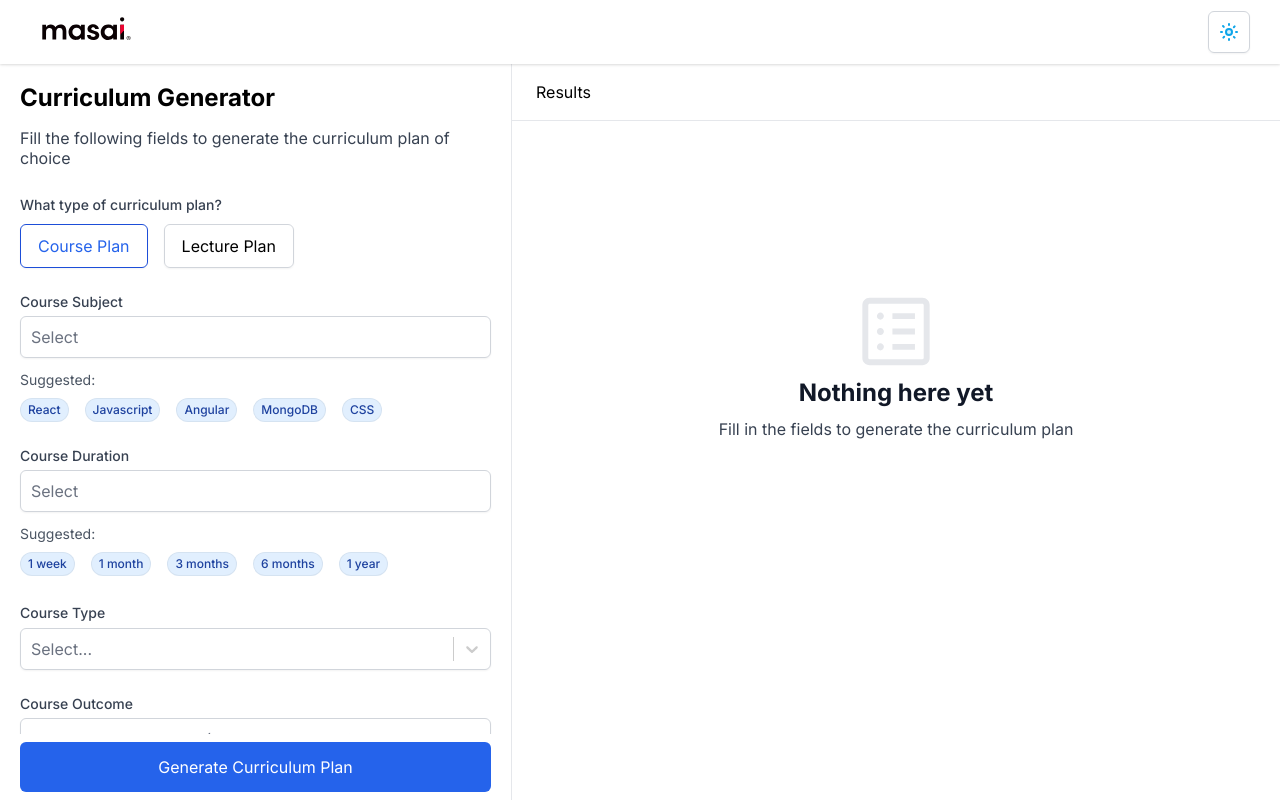
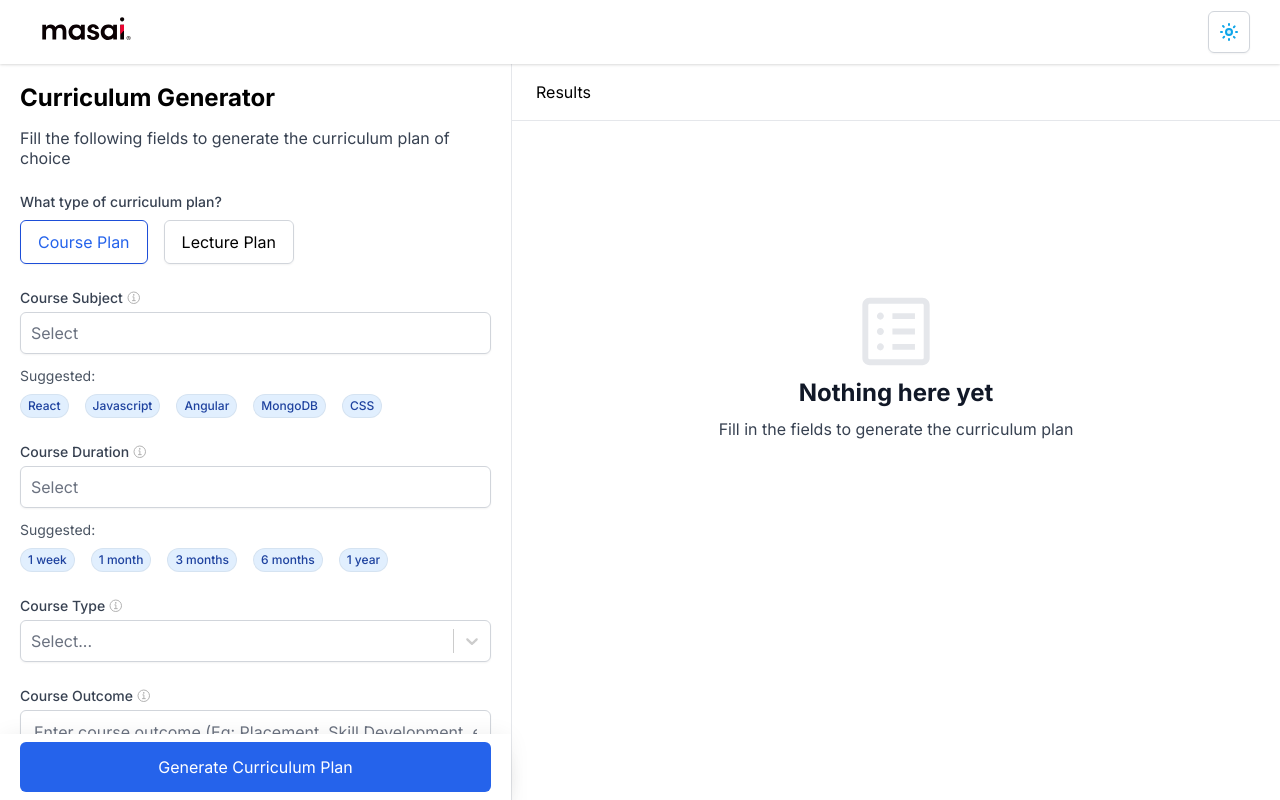
Before and after one commit to DeveshGoyal26/hackathon-project, a Next.js app: page / in a window 1280 px wide. Built offline with nearby package versions, Linux system fonts and the light colour scheme.

Commit message:
Added changes

```diff
--- a/package.json
+++ b/package.json
@@ -9,7 +9,6 @@
     "lint": "next lint"
   },
   "dependencies": {
-    "@react-pdf/renderer": "^3.1.11",
     "@types/node": "20.2.5",
     "@types/react": "18.2.7",
     "@types/react-dom": "18.2.4",
--- a/src/components/ChipInput.tsx
+++ b/src/components/ChipInput.tsx
@@ -1,4 +1,5 @@
 import { ThemeContext } from "@/context/themeContext";
+import { Tooltip } from "flowbite-react";
 import React, {
   KeyboardEventHandler,
   useCallback,
@@ -24,7 +25,13 @@ const createOption = (label: string, value: string) => ({
 
 let selectedSuggestedOptions = 0;
 
-const ChipInput = ({ label, chipLabel, options, onChange }: any) => {
+const ChipInput = ({
+  tooltipInfo,
+  label,
+  chipLabel,
+  options,
+  onChange,
+}: any) => {
   const { isDarkMode }: { isDarkMode: boolean } = useContext(ThemeContext);
   const [filterData, setFilterData] = useState<any>(null);
   const [inputValue, setInputValue] = React.useState("");
@@ -118,10 +125,15 @@ const ChipInput = ({ label, chipLabel, options, onChange }: any) => {
     <>
       <div className="flex flex-col mt-[24px]">
         <label
-          className="text-sm leading-5 font-medium text-[#374151] dark:text-inherit"
+          className="text-sm flex items-center gap-[3px] leading-5 font-medium text-[#374151] dark:text-inherit"
           htmlFor="language"
         >
           {label ? label : "Label"}
+          {tooltipInfo && (
+            <Tooltip content={tooltipInfo} className="max-w-[300px]">
+              <img src="/img/chat/info.svg" alt="info" />
+            </Tooltip>
+          )}
         </label>
 
         <CreatableSelect
--- a/src/components/CoursePlanForm.tsx
+++ b/src/components/CoursePlanForm.tsx
@@ -2,12 +2,13 @@ import { ThemeContext } from "@/context/themeContext";
 import { axiosErrorHandler } from "@/util/error";
 import axios from "axios";
 import { Form, Formik } from "formik";
-import React, { useContext, useEffect } from "react";
+import React, { useContext } from "react";
 import { toast } from "react-toastify";
 import * as Yup from "yup";
 import ChipInput from "./ChipInput";
 import TabSelect from "./TabSelect";
-import CreatableSelect from "react-select";
+import CreatableSelect from "react-select/creatable";
+import { Tooltip } from "flowbite-react";
 
 const SignupSchema = Yup.object().shape({
   CourseSubject: Yup.string().required("Required"),
@@ -184,6 +185,7 @@ const CoursePlanForm = ({
                           .join(", ")
                       );
                     }}
+                    tooltipInfo="What is the subject of the course? (e.g., Python, JavaScript, Node.js, Spring Boot, SQL, MongoDB, Angular.js, etc.)"
                   />
                   {errors.CourseSubject && touched.CourseSubject ? (
                     <p className="text-[#d61e27] mt-[8px]">
@@ -208,6 +210,7 @@ const CoursePlanForm = ({
                           .join(", ")
                       );
                     }}
+                    tooltipInfo="How long is the course going to be? Please provide the duration in weeks or months."
                   />
                   {errors.CourseDuration && touched.CourseDuration ? (
                     <p className="text-[#d61e27] mt-[8px]">
@@ -218,10 +221,18 @@ const CoursePlanForm = ({
 
                 <div className="mt-[24px]">
                   <label
-                    className="text-sm leading-5 font-medium text-[#374151] dark:text-inherit"
+                    className="flex items-center gap-[3px] text-sm leading-5 font-medium text-[#374151] dark:text-inherit"
                     htmlFor="CourseType"
                   >
                     Course Type
+                    <Tooltip
+                      className="max-w-[300px]"
+                      content={
+                        "Is this course outcome-based (focused on specific results like placements or achieving a certain skill level) or experience-based (focused on enriching the learning journey and broad pedagogical exploration)?"
+                      }
+                    >
+                      <img src="/img/chat/info.svg" alt="info" />
+                    </Tooltip>
                   </label>
 
                   <CreatableSelect
@@ -276,8 +287,14 @@ const CoursePlanForm = ({
                         return {
                           ...provided,
                           "&:hover": {
-                            color: isDarkMode ? "black" : "white",
+                            color: isDarkMode ? "black" : "auto",
                           },
+                        };
+                      },
+                      singleValue: (provided: any) => {
+                        return {
+                          ...provided,
+                          color: "inherit",
                         };
                       },
                     }}
@@ -289,10 +306,18 @@ const CoursePlanForm = ({
 
                 <div className="mt-[24px] flex flex-col">
                   <label
-                    className="text-sm leading-5 font-medium text-[#374151] dark:text-inherit"
+                    className="flex items-center gap-[3px] text-sm leading-5 font-medium text-[#374151] dark:text-inherit"
                     htmlFor="CourseOutcome"
                   >
                     Course Outcome
+                    <Tooltip
+                      className="max-w-[300px]"
+                      content={
+                        "What specific outcomes do you expect from this course? (e.g., placements, skill development, preparation for a specific role, etc.)"
+                      }
+                    >
+                      <img src="/img/chat/info.svg" alt="info" />
+                    </Tooltip>
                   </label>
 
                   <input
@@ -314,10 +339,18 @@ const CoursePlanForm = ({
 
                 <div className="mt-[24px] flex flex-col">
                   <label
-                    className="text-sm leading-5 font-medium text-[#374151] dark:text-inherit"
+                    className="flex items-center gap-[3px] text-sm leading-5 font-medium text-[#374151] dark:text-inherit"
                     htmlFor="CourseOutcome"
                   >
                     Prior Knowledge
+                    <Tooltip
+                      className="max-w-[300px]"
+                      content={
+                        "What prior knowledge does the course taker have? (Eg: Html, React, etc)"
+                      }
+                    >
+                      <img src="/img/chat/info.svg" alt="info" />
+                    </Tooltip>
                   </label>
 
                   <input
@@ -340,6 +373,9 @@ const CoursePlanForm = ({
                 <div className="mt-[24px]">
                   {courseFor && (
                     <TabSelect
+                      tooltipInfo={
+                        "Who is the target audience for this course? (e.g., students, freshers, experienced professionals, etc.) What is their current skill level and what are their prior knowledge expectations for this course?"
+                      }
                       options={courseFor}
                       onChange={(data: any) => {
                         setFieldValue("TargetAudience", data.value);
@@ -349,7 +385,7 @@ const CoursePlanForm = ({
                   <input
                     type="text"
                     name="CourseOutcome"
-                    placeholder="Enter Target Audience (Eg: Html, React, etc)"
+                    placeholder="Enter Target Audience (Eg: students, freshers etc)"
                     className="w-full min-h-[42px] px-[13px] py-[9px] rounded-[6px] border border-[#D1D5DB] mt-[8px] placeholder:text-[#6B7280] dark:placeholder:text-inherit"
                     style={{ boxShadow: "0px 1px 2px rgba(0, 0, 0, 0.05)" }}
                     onChange={(e: any) => {
@@ -366,6 +402,9 @@ const CoursePlanForm = ({
                 <div className="mt-[24px]">
                   {expertiseLevel && (
                     <TabSelect
+                      tooltipInfo={
+                        "Who is the skill level of the target audience for this course? (e.g., Intermediate, Beginner etc.)"
+                      }
                       options={expertiseLevel}
                       onChange={(data: any) => {
                         setFieldValue("CurrentSkillLevel", data.value);
@@ -375,7 +414,7 @@ const CoursePlanForm = ({
                   <input
                     type="text"
                     name="CourseOutcome"
-                    placeholder="Enter Current Skill Level (Eg: Html, React, etc)"
+                    placeholder="Enter Current Skill Level (Eg: Intermediate, Beginner, etc)"
                     className="w-full min-h-[42px] px-[13px] py-[9px] rounded-[6px] border border-[#D1D5DB] mt-[8px] placeholder:text-[#6B7280] dark:placeholder:text-inherit"
                     style={{ boxShadow: "0px 1px 2px rgba(0, 0, 0, 0.05)" }}
                     onChange={(e: any) => {
--- a/src/components/DayPlanForm.tsx
+++ b/src/components/DayPlanForm.tsx
@@ -7,6 +7,7 @@ import { toast } from "react-toastify";
 import * as Yup from "yup";
 import ChipInput from "./ChipInput";
 import TabSelect from "./TabSelect";
+import { Tooltip } from "flowbite-react";
 
 const SignupSchema = Yup.object().shape({
   CourseType: Yup.string().required("Required"),
@@ -163,6 +164,7 @@ const CoursePlanForm = ({
                 <div className="mt-[24px]">
                   <ChipInput
                     label={"Course Type"}
+                    tooltipInfo="This helps to set the context for the type of content to be generated. Examples include programming languages (Java, JavaScript, Python, etc.), databases (SQL, MongoDB, etc.), frameworks (Spring Boot, React, Node.js, AngularJS, etc.)."
                     options={languages}
                     onChange={(data: any) => {
                       setFieldValue(
@@ -187,6 +189,7 @@ const CoursePlanForm = ({
                 <div className="mt-[24px]">
                   <ChipInput
                     label={"Session Duration"}
+                    tooltipInfo="The estimated time that will be spent on teaching and learning during the session. This will influence the depth of coverage for each topic and the number of activities or tasks."
                     options={duration}
                     onChange={(data: any) => {
                       setFieldValue(
@@ -210,10 +213,16 @@ const CoursePlanForm = ({
 
                 <div className="mt-[24px]">
                   <label
-                    className="text-sm leading-5 font-medium text-[#374151] dark:text-inherit"
+                    className="flex items-center gap-[3px] text-sm leading-5 font-medium text-[#374151] dark:text-inherit"
                     htmlFor="LearningObjectives"
                   >
                     Learning Objectives
+                    <Tooltip
+                      content={`These would be the specific objectives or topics for the day's session. For instance, "Data Types and Operators in SQL" or "Introduction to React Hooks".`}
+                      className="max-w-[300px]"
+                    >
+                      <img src="/img/chat/info.svg" alt="info" />
+                    </Tooltip>
                   </label>
 
                   <input
@@ -235,10 +244,16 @@ const CoursePlanForm = ({
 
                 <div className="mt-[24px]">
                   <label
-                    className="text-sm leading-5 font-medium text-[#374151] dark:text-inherit"
+                    className="flex items-center gap-[3px] text-sm leading-5 font-medium text-[#374151] dark:text-inherit"
                     htmlFor="CourseOutcome"
                   >
                     Course Plan
+                    <Tooltip
+                      content={`If available, this will provide a broader context for the day's session, giving an understanding of what has been covered before and what will be covered in future sessions. This allows for better continuity and relevance in the lessons.`}
+                      className="max-w-[300px]"
+                    >
+                      <img src="/img/chat/info.svg" alt="info" />
+                    </Tooltip>
                   </label>
 
                   <input
@@ -260,10 +275,16 @@ const CoursePlanForm = ({
 
                 <div className="mt-[24px] flex flex-col">
                   <label
-                    className="text-sm leading-5 font-medium text-[#374151] dark:text-inherit"
+                    className="flex items-center gap-[3px] text-sm leading-5 font-medium text-[#374151] dark:text-inherit"
                     htmlFor="TeachingMode"
                   >
                     Teaching Mode
+                    <Tooltip
+                      content={`This could be offline (classroom), online (live sessions), or self-paced online learning. This will influence the design of the tasks and interaction points in the day plan.`}
+                      className="max-w-[300px]"
+                    >
+                      <img src="/img/chat/info.svg" alt="info" />
+                    </Tooltip>
                   </label>
 
                   <input
@@ -286,6 +307,9 @@ const CoursePlanForm = ({
                 <div className="mt-[24px]">
                   {expertiseLevel && (
                     <TabSelect
+                      tooltipInfo={
+                        "Understanding the target audience is key to tailoring the content appropriately. Input parameters here could be beginner, intermediate, or advanced."
+                      }
                       options={expertiseLevel}
                       onChange={(data: any) => {
                         setFieldValue("LearnerProfile", data.value);
@@ -311,6 +335,9 @@ const CoursePlanForm = ({
 
                 <div className="mt-[24px]">
                   <ChipInput
+                    tooltipInfo={
+                      "Any specific industries or companies that you would like the lessons to refer to for real-world examples. Examples could be tech companies like Uber, Swiggy, or traditional sectors like banking, healthcare, etc."
+                    }
                     label={"Real-World Contexts"}
                     options={RealWorldExamples}
                     onChange={(data: any) => {
@@ -337,6 +364,9 @@ const CoursePlanForm = ({
                 <div className="mt-[24px]">
                   {CourseComplexityLevelTabs && (
                     <TabSelect
+                      tooltipInfo={
+                        "This gives an indication of how challenging the tasks and assignments should be. This could be simple, moderate, or complex."
+                      }
                       options={CourseComplexityLevelTabs}
                       onChange={(data: any) => {
                         setFieldValue("CourseComplexityLevel", data.value);
--- a/src/components/TabSelect.tsx
+++ b/src/components/TabSelect.tsx
@@ -1,7 +1,8 @@
 import { ThemeContext } from "@/context/themeContext";
+import { Tooltip } from "flowbite-react";
 import React, { useContext, useEffect, useState } from "react";
 
-const TabSelect = ({ options, onChange }: any) => {
+const TabSelect = ({ options, onChange, tooltipInfo }: any) => {
   const isDarkMode = useContext(ThemeContext);
   const [data, setData] = useState<any | null>(options);
 
@@ -11,8 +12,16 @@ const TabSelect = ({ options, onChange }: any) => {
 
   return (
     <>
-      <label className="mt-[24px] text-sm leading-5 font-medium text-[#374151] dark:text-inherit">
+      <label
+        className="flex items-center gap-[3px] mt-[24px] text-sm leading-5 font-medium text-[#374151] dark:text-inherit"
+        htmlFor="language"
+      >
         {data?.label ? data?.label : "Label"}
+        {tooltipInfo && (
+          <Tooltip content={tooltipInfo} className="max-w-[300px]">
+            <img src="/img/chat/info.svg" alt="info" />
+          </Tooltip>
+        )}
       </label>
 
       <div className="flex flex-wrap mt-[8px] gap-[16px]">
--- a/src/pages/_app.tsx
+++ b/src/pages/_app.tsx
@@ -2,7 +2,6 @@ import ThemeStateProvider from "@/context/themeContext";
 import "@/styles/globals.css";
 import type { AppProps } from "next/app";
 import { ToastContainer } from "react-toastify";
-
 import "react-toastify/dist/ReactToastify.css";
 
 export default function App({ Component, pageProps }: AppProps) {
```
Also changed, not shown: src/components/PromptInput.tsx (+8 -5 lines), src/components/Query.tsx (+8 -18 lines), src/components/SideNav.tsx (+7 -1 lines), public/img/chat/info.svg (added), 1 other file (tests, documents, lock files or other folders).
